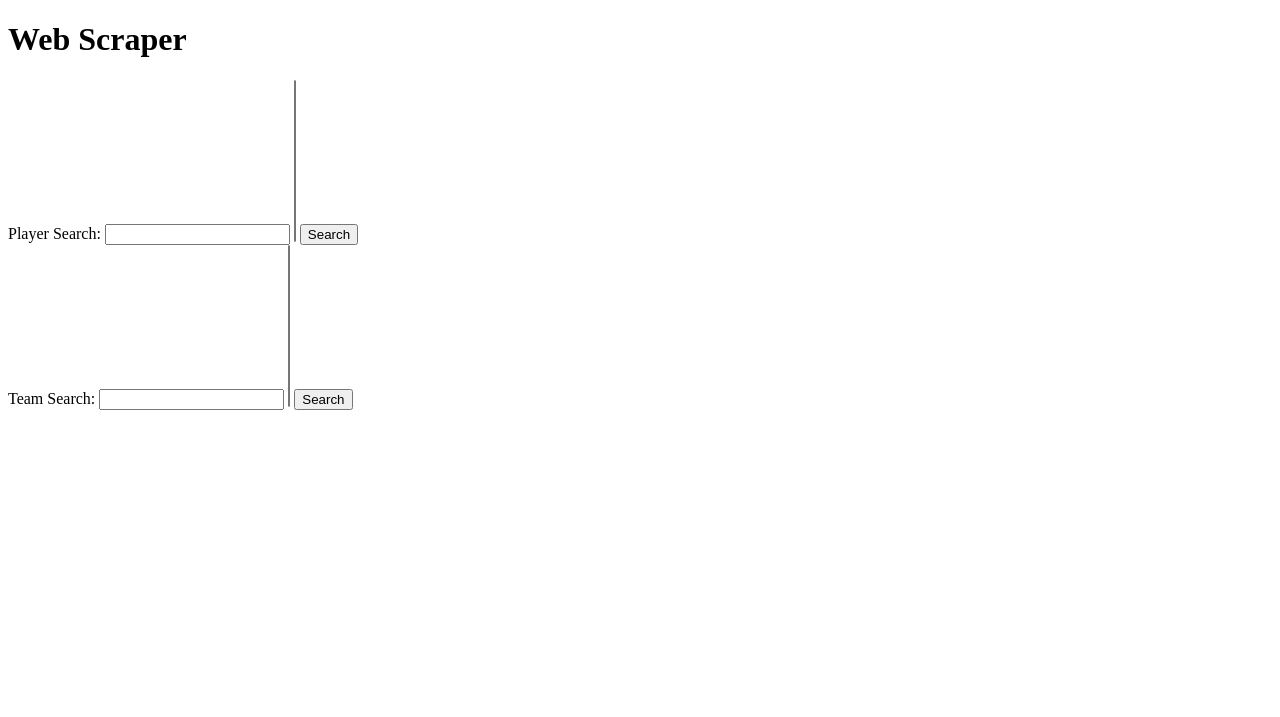
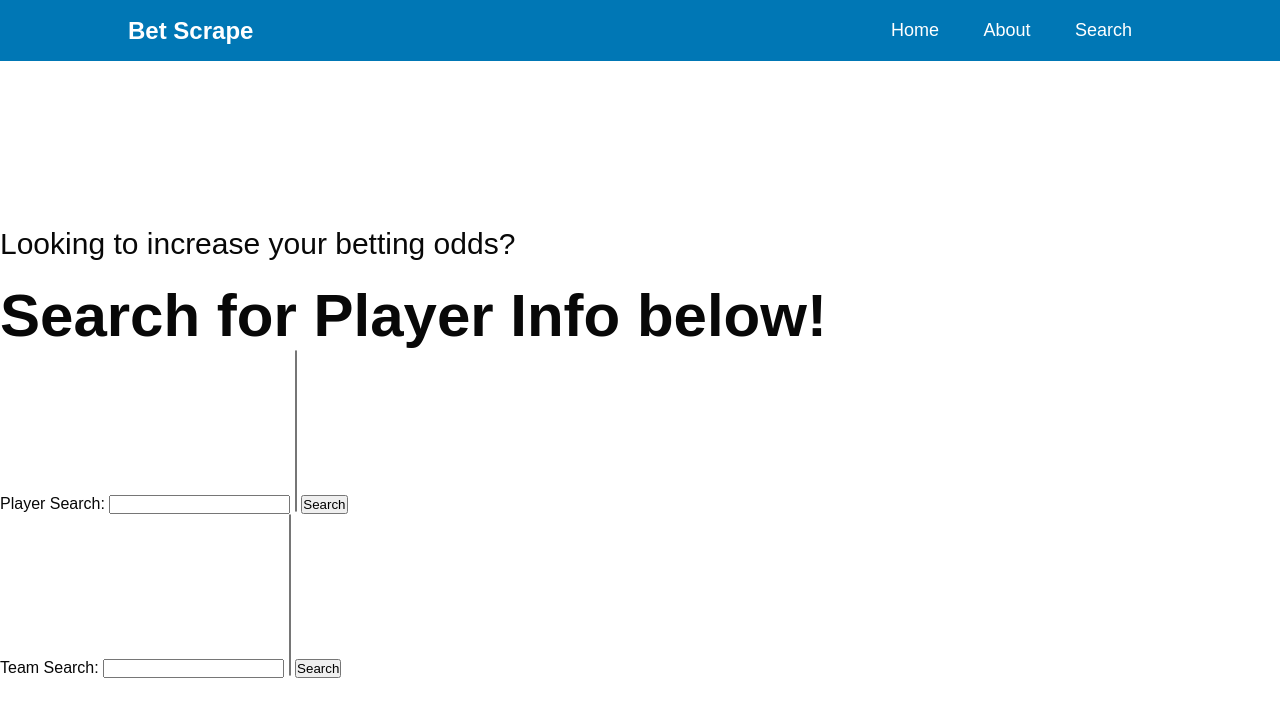
Before and after one commit to lucashlc822/bet_scrape, a Flask app: page / in a window 1280 px wide. Shown: the top 717 px of the page. Run offline with Flask 3, Linux system fonts and the light colour scheme; parts of the project's set-up code (start-up, migrations or seed data) failed here and were passed over.

Commit message:
updates april 7

```diff
--- a/app.py
+++ b/app.py
@@ -9,7 +9,7 @@ from pymongo.server_api import ServerApi
 import pandas as pd
 
 #Create a Flask web application instance named app.
-app = Flask(__name__)
+app = Flask(__name__, static_url_path='/static')
 
 
 #Initalize MongoDB
--- /dev/null
+++ b/static/style.css
@@ -0,0 +1,61 @@
+*{
+    margin: 0;
+    padding: 0;
+    font-family: 'Poppins', sans-serif;
+    box-sizing: border-box;
+}
+body{
+    color: #080808;
+}
+#header{
+    width: 100%;
+    height: 100vh;
+}
+.nav-container{
+    padding: 10px 10%;
+    background-color: #0077b5;
+}
+nav h1{
+    color: #fff;
+}
+nav{
+    display: flex;
+    align-items: center;
+    justify-content: space-between;
+    flex-wrap: wrap;
+}
+.logo{
+    width: 140px;
+}
+nav ul li{
+    display: inline-block;
+    list-style: none;
+    margin: 10px 20px;
+}
+nav ul li a{
+    color: #fff;
+    text-decoration: none;
+    font-size: 18px;
+    position: relative;
+}
+nav ul li a::after{
+    content: '';
+    width: 0%;
+    height: 3px;
+    background: #fff;
+    position: absolute;
+    left: 0;
+    bottom: -6px;
+    transition: 0.5s;
+}
+nav ul li a:hover::after{
+    width: 100%;
+}
+.header-text{
+    margin-top: 13%;
+    font-size: 30px;
+}
+.header-text h1{
+    font-size: 60px;
+    margin-top: 20px;
+}
--- a/templates/index.html
+++ b/templates/index.html
@@ -5,9 +5,28 @@
     <meta http-equiv="Xm-UA-Compatible" content="IE=edge">
     <meta name="viewport" content="width=device-width, initial-scale=1.0">
     <title>Web Scraper</title>
+    <link rel="stylesheet" href="/static/style.css">
 </head>
 <body>
-    <h1>Web Scraper</h1>
+    <header>
+        <div class="nav-container">
+            <nav>
+                <h1 class="logo">Bet Scrape</h1>
+                <i class="fa-solid fa-basketball"></i>
+                <ul>
+                    <li><a href="#">Home</a></li>
+                    <li><a href="#">About</a></li>
+                    <li><a href="#">Search</a></li>
+                </ul>
+            </nav>
+        </div>
+        <div class="header-text">
+            <p>Looking to increase your betting odds?</p>
+            <h1>Search for Player Info below!</h1>
+        </div>
+
+    </header>
+
 <!-- -------player search area------------ -->
     <form action="/scrape" method="POST">
         <label for="url">Player Search:</label>
```
